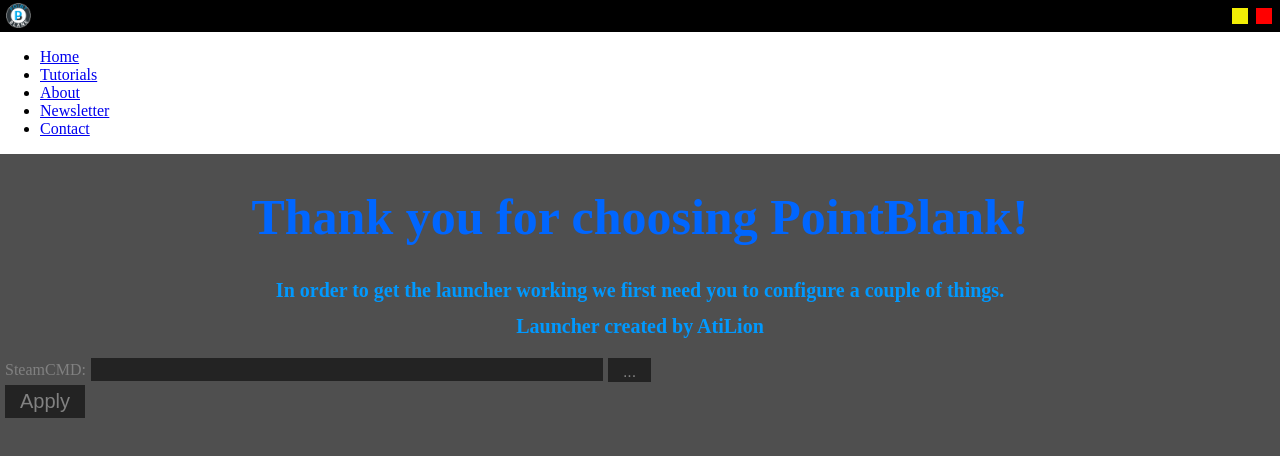
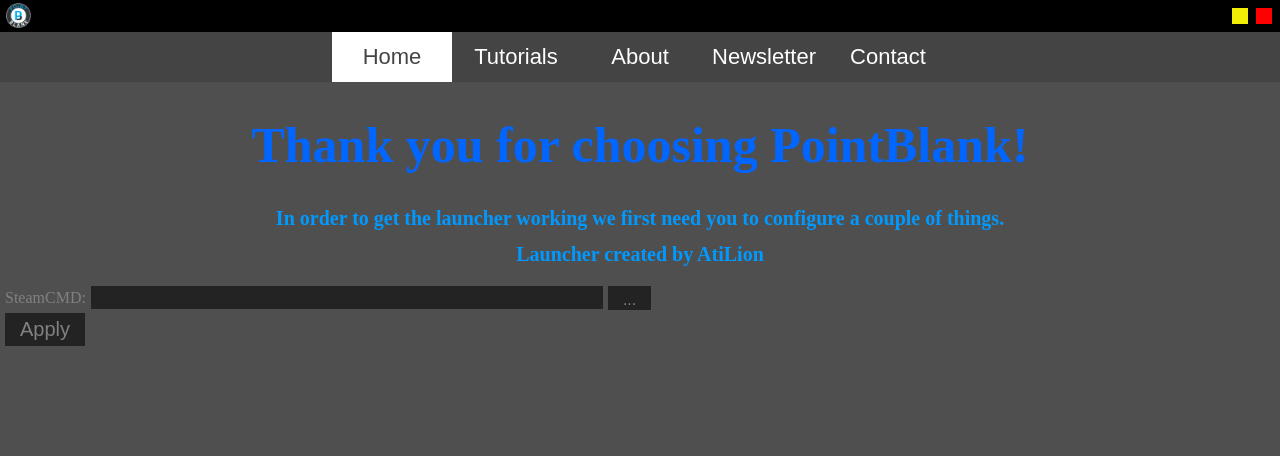
Before and after one commit to PointBlankMod/PointBlank-Unturned, an Electron app: page PointBlank Launcher/index.html in a window 1280 px wide. Drawn offline with Linux system fonts and the light colour scheme; no server answers.

Commit message:
Update Index.html
added link to NavBarTop CSS

```diff
--- a/PointBlank Launcher/index.html
+++ b/PointBlank Launcher/index.html
@@ -6,6 +6,7 @@
     <link rel="stylesheet" type="text/css" href="css/TitleBar.css" />
     <link rel="stylesheet" type="text/css" href="css/Main.css" />
     <link rel="stylesheet" type="text/css" href="css/Theme.css" />
+    <link rel="stylesheet" type="text/css" href="css/NavBarTop.css" />
 
     <script src="js/Main.js"></script>
     <script src="js/NavigationBar.js"></script>
```
